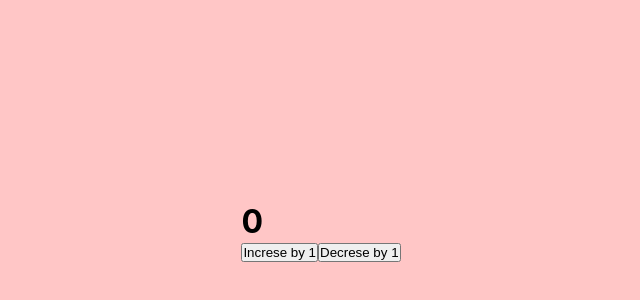
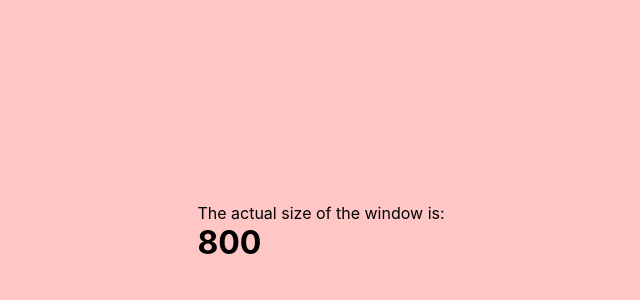
Before and after one commit to Joyin2/React-js-practice, a React (Create React App) app: page / in a window 1280 px wide. Shown: the part 168-468 px from the top of the page, without its empty margins (319-959 px from the left). Built offline with nearby package versions, Linux system fonts and the light colour scheme.

Commit message:
practice

```diff
--- a/src/App.js
+++ b/src/App.js
@@ -1,23 +1,23 @@
-import React from 'react'
+import React from "react";
 // import UseState from './hooks/UseState'
 // import UseStateToggle from './toggle/UseStateToggle'
 // import UseStateArray from "./hooks/UseStateArray"
-import Covid from './components/Covid'
-import UseEffect from './hooks/UseEffect/UseEffect'
+import Covid from "./components/Covid";
+import UseEffect from "./hooks/UseEffect/UseEffect";
+import CleanUp from "./hooks/UseEffect/CleanUp";
 // import "./App.css"
 
-
 const App = () => {
-
   return (
     <>
-    <UseEffect/>
+      <CleanUp />
+      {/* <UseEffect/> */}
       {/* <Covid/> */}
       {/* <UseState/> */}
       {/* <UseStateToggle/> */}
       {/* <UseStateArray/> */}
     </>
-  )
-}
+  );
+};
 
-export default App
+export default App;
--- /dev/null
+++ b/src/hooks/UseEffect/CleanUp.js
@@ -0,0 +1,24 @@
+import React, { useEffect, useState } from 'react'
+
+const CleanUp = () => {
+    const [widthCount, setWidthCount] = useState(window.screen.width)
+    const actualWidth = () =>{
+        setWidthCount(window.innerWidth)
+    }
+    useEffect(()=>{
+        window.addEventListener("resize", actualWidth);
+        return () => {
+            window.removeEventListener("resize", actualWidth)
+        }
+    })
+
+  return (
+    <div>
+        <p>The actual size of the window is:</p>
+        <h1>{widthCount}</h1>
+
+    </div>
+  )
+}
+
+export default CleanUp
```
